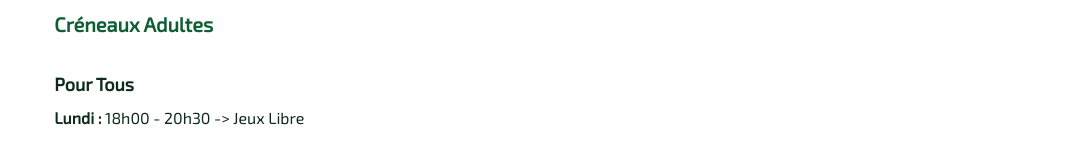
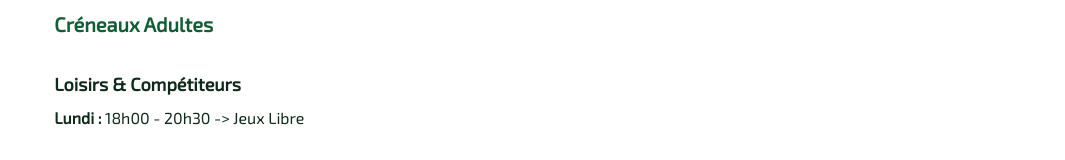
Before and after one commit to ttfarguais/ttfarguais, a Next.js app: page /entrainements in a window 1280 px wide. Shown: the part 388-548 px from the top of the page, without its empty margins (183-1248 px from the left). Built offline with nearby package versions, Linux system fonts and the light colour scheme.

Commit message:
Update trainingTimes.js

```diff
--- a/app/src/data/trainingTimes.js
+++ b/app/src/data/trainingTimes.js
@@ -2,7 +2,7 @@ const trainingTimes = [
   {
     name: "Adultes",
     schedules: [
-      { day: "Lundi :", time: "18h00 - 20h30 -> Jeux Libre", who: "Pour Tous" },
+      { day: "Lundi :", time: "18h00 - 20h30 -> Jeux Libre", who: "Loisirs & Compétiteurs" },
       { day: "Mercredi :", time: "19h00 - 21h00 -> Jeux Libre" },
       { day: "Mercredi :", time: "19h00 - 20h00", trainingType: "Entraînement dirigé : 12 joueurs", coach: "Maxime TOURNAUX" },
 
```
